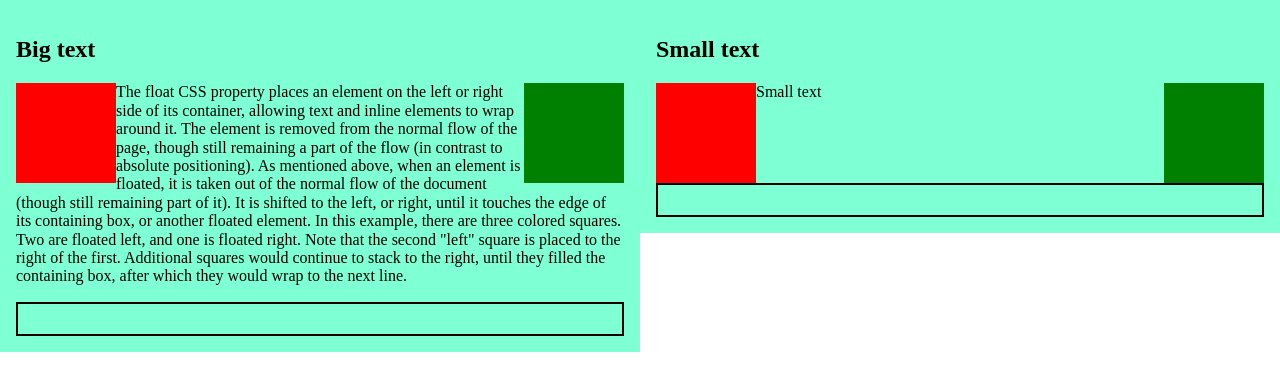
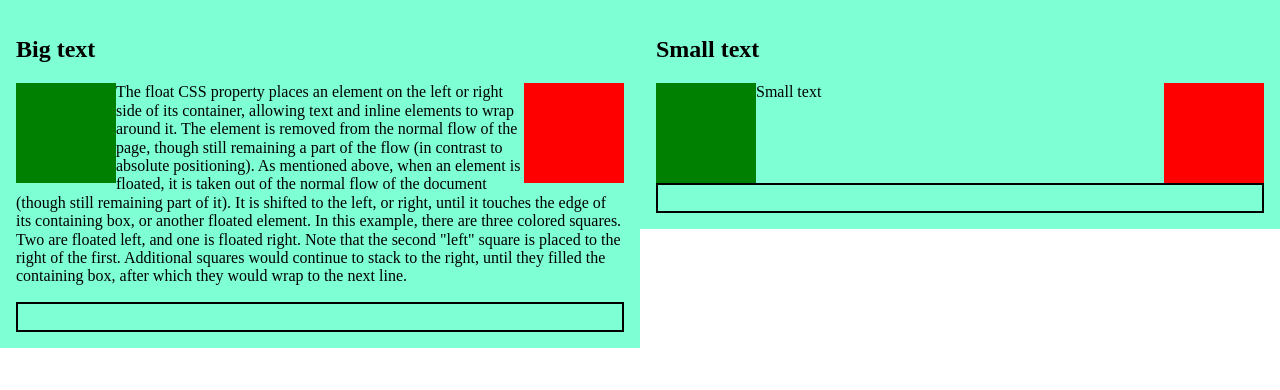
Before and after one commit to MadWolfInTheHub/HTML-CSS, a plain HTML site: page lesson9/task2/index.html in a window 1280 px wide. Drawn offline with nearby package versions, Linux system fonts and the light colour scheme.

Commit message:
sides changed

```diff
--- a/lesson9/task2/styles.css
+++ b/lesson9/task2/styles.css
@@ -6,14 +6,17 @@
 
 .red {
     background-color: red;
-    float: left;
+    float: right;
+    box-sizing: border-box;
 }
 
 .green {
     background-color: green;
-    float: right;
+    float: left;
+    box-sizing: border-box;
 }
 
 .footer {
     clear: both;
+    box-sizing: border-box;
 }
```
